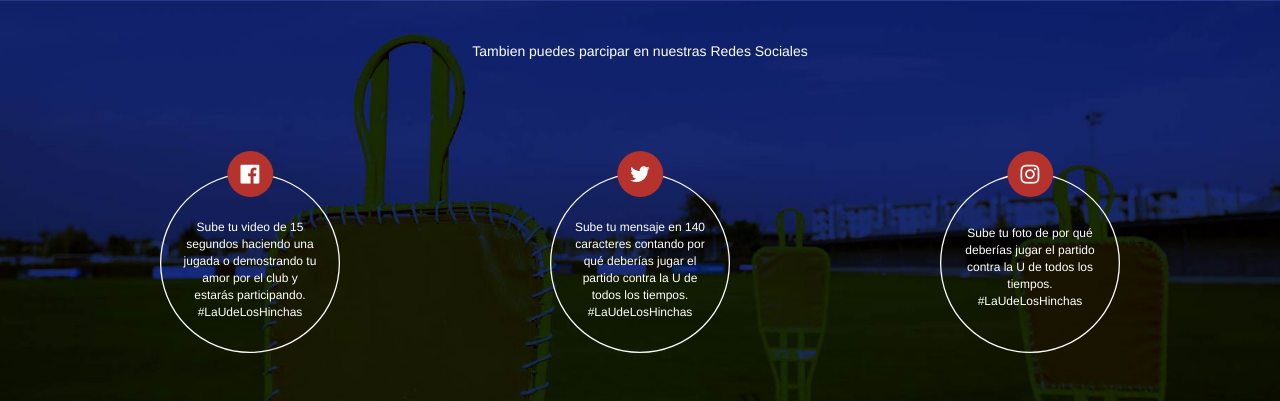
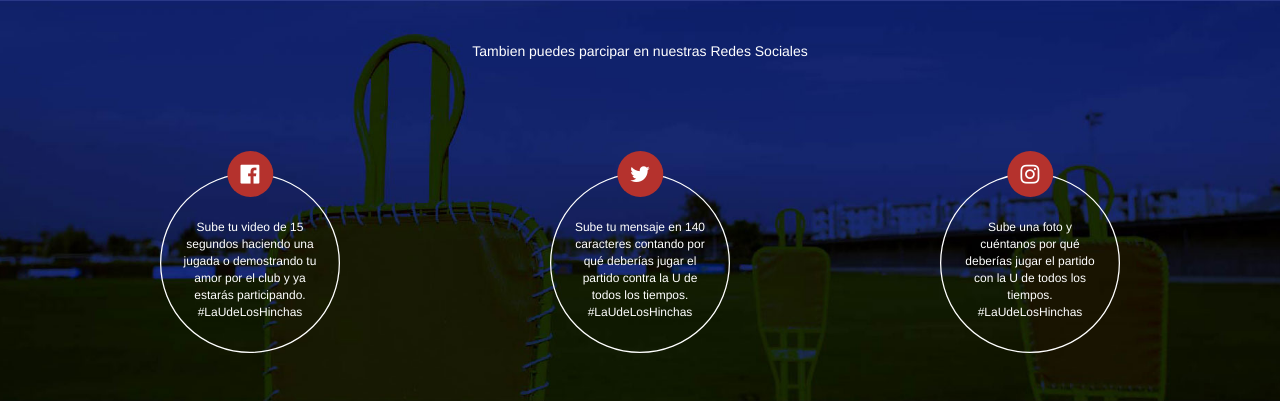
Before and after one commit to scooller/Formulario-U-Chile, a PHP site: page / in a window 1280 px wide. Shown: the part 1162-1563 px from the top of the page. Run offline with PHP 8.4, Linux system fonts and the light colour scheme; some libraries are stand-ins or nearby versions.

Commit message:
Cambios varios

```diff
--- a/index.php
+++ b/index.php
@@ -75,7 +75,7 @@ if(isset($_POST['porque'])):
 		$msj='<h2><i class="fa fa-futbol-o" aria-hidden="true"></i> Gracias por contestar</h2>
 				<p>Pronto nos contactaremos</p>';
 		//Cambiar AQUI los datos de la coneccion para la Base de Datos
-		$mysqli = new mysqli("localhost", "comiccon_uchile", "T9,UATS#ndf)", "comiccon_udechile");
+		$mysqli = new mysqli("localhost", "udechile", "T9,UATS#ndf)", "udechile");
 		// Check connection
 		if (mysqli_connect_errno()):
   			$msj='<h2>Failed to connect to MySQL: </h2><p>' . mysqli_connect_error().'</p>';
@@ -144,7 +144,7 @@ if(isset($_POST['porque'])):
 			<div class="col-md-4">
 				<div class="num"><i class="fa fa-facebook-official" aria-hidden="true"></i></div>
 				<div class="txt">
-					 Sube tu video de 15 segundos haciendo una jugada o demostrando tu amor por el club y estarás participando. #LaUdeLosHinchas
+					 Sube tu video de 15 segundos haciendo una jugada o demostrando tu amor por el club y ya estarás participando. #LaUdeLosHinchas
 				</div>
 				<img src="circulo-bg.svg" class="bg">
 			</div>
@@ -158,7 +158,7 @@ if(isset($_POST['porque'])):
 			<div class="col-md-4">
 				<div class="num"><i class="fa fa-instagram" aria-hidden="true"></i></div>
 				<div class="txt">
-					 Sube tu foto de por qué deberías jugar el partido contra la U de todos los tiempos. #LaUdeLosHinchas
+					 Sube una foto y cuéntanos por qué deberías jugar el partido con la U de todos los tiempos. #LaUdeLosHinchas
 				</div>
 				<img src="circulo-bg.svg" class="bg">
 			</div>
```
Also changed, not shown: README.md.
